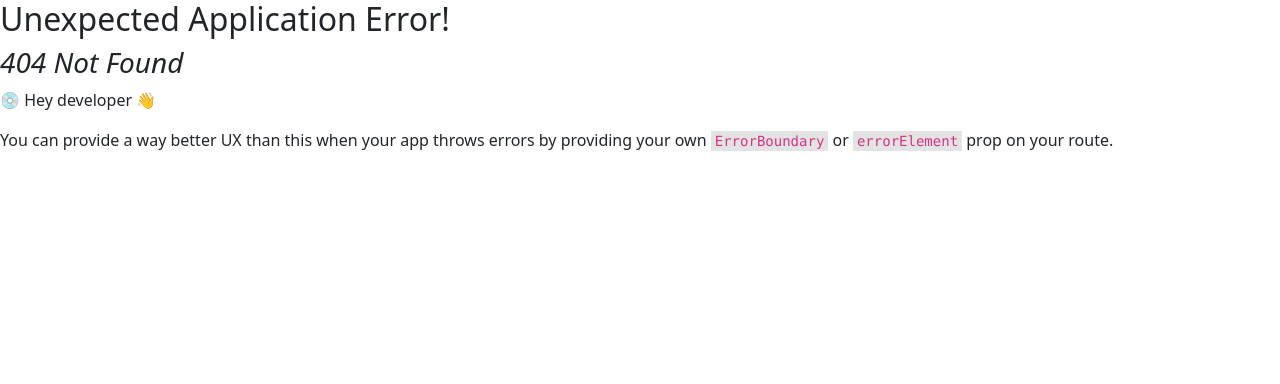
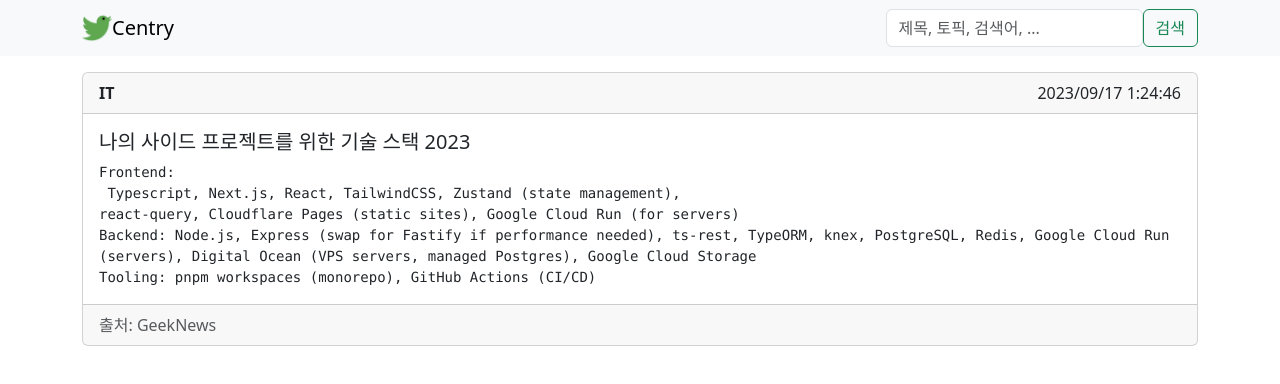
Before and after one commit to jacoblabs/centry, a React (Create React App) app in the folder centry-frontend/: page /1 in a window 1280 px wide. Before the commit this address had no page. Shown: the top 384 px of the page. Built offline with nearby package versions, Linux system fonts and the light colour scheme.

Commit message:
view page complete

```diff
--- a/centry-frontend/package.json
+++ b/centry-frontend/package.json
@@ -11,6 +11,7 @@
     "@types/react": "^18.2.20",
     "@types/react-dom": "^18.2.7",
     "bootstrap": "^5.3.1",
+    "dayjs": "^1.11.9",
     "husky": "^8.0.3",
     "lint-staged": "^14.0.1",
     "react": "^18.2.0",
--- a/centry-frontend/src/App.tsx
+++ b/centry-frontend/src/App.tsx
@@ -1,7 +1,8 @@
 import React, { useState, useEffect } from 'react'
 import 'bootstrap/dist/css/bootstrap.min.css'
 
-import Home from './Home'
+import HomePage from './HomePage'
+import ViewPage from './ViewPage'
 import {
   IDocumentService,
   IDocumentRepository,
@@ -13,7 +14,7 @@
   createBrowserRouter,
   RouterProvider,
 } from "react-router-dom";
-
+import { Document } from '../types/document';
 
 function App() {
   // State
@@ -46,7 +47,14 @@
       path: "/",
       element: <>
       <HomeNav />
-      <Home documents={documents} />
+      <HomePage documents={documents} />
+    </>,
+    },
+    {
+      path: "/:id",
+      element: <>
+      <HomeNav />
+      <ViewPage documentService={documentService} />
     </>,
     },
   ]);
--- a/centry-frontend/src/HomeNav.tsx
+++ b/centry-frontend/src/HomeNav.tsx
@@ -20,7 +20,6 @@
   }
 
   const handleClick = () => {
-    console.log(1234)
     if(keyword){
     navigate({
       pathname: "/",
@@ -33,7 +32,7 @@
   }
 
   return (
-    <Navbar bg="light" expand="lg">
+    <Navbar bg="light" expand="lg" fixed="top">
       <Container>
         <Navbar.Brand href="/">
           <img
--- a/centry-frontend/src/Home.tsx
+++ b/centry-frontend/src/HomePage.tsx
@@ -4,17 +4,31 @@
 import Col from 'react-bootstrap/Col'
 import Image from 'react-bootstrap/Image'
 import Button from 'react-bootstrap/Button'
-import { Component } from 'react'
+import { Component, useCallback } from 'react'
 import Nav from 'react-bootstrap/Nav'
 import { ListGroup } from 'react-bootstrap'
+import dayjs from 'dayjs'
 
 interface Props {
   documents?: Document[]
 }
 
 export default function (props: Props) {
+  const formatDate = (timestamp: number) => {
+    const dayDiff = dayjs().diff(timestamp, 'day')
+    if (dayDiff > 0) {
+      return `${dayDiff}일 전`
+    }
+
+    const hourDiff = dayjs().diff(timestamp, 'hour')
+    if(hourDiff > 0) {
+      return `${hourDiff}시간 전`
+    }
+    return '조금전'
+  }
+
   return (
-    <Container>
+    <Container style={{ marginTop: '72px' }}>
       <ListGroup as="ol" className="mt-3 mb-5">
         {props.documents?.map((document) => (
           <ListGroup.Item
@@ -24,7 +38,8 @@
             <div className="ms-2 me-auto d-flex flex-column">
               <div className="d-flex">
                 <div className="fw-bold flex-grow-1">{document.title}</div>
-                <div>{new Date(document.createdAt ?? 0).toString()}</div>
+                <div>{formatDate(document.createdAt ?? 0)}
+                </div>
               </div>
               <div
                 style={{
--- /dev/null
+++ b/centry-frontend/src/ViewPage.tsx
@@ -0,0 +1,52 @@
+import { useNavigation, useParams, useRoutes } from 'react-router-dom'
+import { IDocumentService } from './features/document/types'
+import { Document } from '../types/document'
+import { Button, Card, Container } from 'react-bootstrap'
+import { useEffect, useState } from 'react'
+import dayjs from 'dayjs'
+
+interface Props {
+  documentService: IDocumentService
+}
+
+const ViewPage = ({ documentService }: Props) => {
+  const { id } = useParams()
+  console.log(id)
+  const idNum = parseInt(id ?? '0')
+  const [doc, setDoc] = useState<Document | null>(null)
+
+  // const doc = documentService.getDocument({ id: idNum })
+  const pageNotFoundMessage = '문서를 찾을 수 없습니다.'
+  const failedToLoadDocument = '문서를 불러오는 도중 오류가 발생하였습니다.'
+  const date = dayjs(doc?.createdAt ?? 0).format('YYYY/MM/DD h:mm:ss')
+
+  useEffect(() => {
+    const func = async () => {
+      try {
+        const doc = await documentService.getDocument({ id: idNum })
+        setDoc(doc)
+      } catch (e) {
+        alert(failedToLoadDocument)
+      }
+    }
+    func()
+  }, [])
+
+  return (
+    <Container style={{ marginTop: '72px' }}>
+      <Card>
+        <Card.Header className="text-center d-flex justify-content-between">
+          <strong>{doc?.topic}</strong>
+          <div>{date}</div>
+        </Card.Header>
+        <Card.Body>
+          <Card.Title>{doc?.title}</Card.Title>
+          <Card.Text as="pre" style={{ whiteSpace: 'pre-wrap'}}>{doc?.content}</Card.Text>
+        </Card.Body>
+        <Card.Footer className="text-muted">출처: {doc?.origin}</Card.Footer>
+      </Card>
+    </Container>
+  )
+}
+
+export default ViewPage
--- a/centry-frontend/src/features/document/DocumentService.ts
+++ b/centry-frontend/src/features/document/DocumentService.ts
@@ -1,3 +1,4 @@
+import { Document } from '../../../types/document';
 import { IDocumentService, IDocumentRepository } from './types'
 
 interface ConstructorProps {
@@ -14,4 +15,8 @@
     async getDocumentList({ page = 0 }) {
         return this.documentRepository.getDocumentList({ page })
     }
+
+    async getDocument({ id }: { id: number; }) {
+        return this.documentRepository.getDocumentById(id)
+    }
 }
--- a/centry-frontend/src/features/document/MockDocumentRepository.ts
+++ b/centry-frontend/src/features/document/MockDocumentRepository.ts
@@ -1,8 +1,8 @@
 import { IDocumentRepository } from './types';
 import mockData from './mockdata.json';
+import { Document } from '../../../types/document';
 
 export class MockDocumentRepository implements IDocumentRepository {
-
     async getDocumentList({ page = 1 }) {
         let data: Document[] = []
 
@@ -14,4 +14,9 @@
 
         return data
     }
+
+    async getDocumentById(id: number) {
+        return (mockData as unknown as Document[])
+            .filter(doc => doc.id === id)[0] ?? null
+    }
 }
--- a/centry-frontend/src/features/document/mockdata.json
+++ b/centry-frontend/src/features/document/mockdata.json
@@ -2,18 +2,18 @@
   {
     "id": 1,
     "title": "나의 사이드 프로젝트를 위한 기술 스택 2023",
-        "content": "Frontend: Typescript, Next.js, React, TailwindCSS, Zustand (state management), react-query, Cloudflare Pages (static sites), Google Cloud Run (for servers)\nBackend: Node.js, Express (swap for Fastify if performance needed), ts-rest, TypeORM, knex, PostgreSQL, Redis, Google Cloud Run (servers), Digital Ocean (VPS servers, managed Postgres), Google Cloud Storage\nTooling: pnpm workspaces (monorepo), GitHub Actions (CI/CD)",
+    "content": "Frontend:\n Typescript, Next.js, React, TailwindCSS, Zustand (state management),\nreact-query, Cloudflare Pages (static sites), Google Cloud Run (for servers)\nBackend: Node.js, Express (swap for Fastify if performance needed), ts-rest, TypeORM, knex, PostgreSQL, Redis, Google Cloud Run (servers), Digital Ocean (VPS servers, managed Postgres), Google Cloud Storage\nTooling: pnpm workspaces (monorepo), GitHub Actions (CI/CD)",
     "origin": "GeekNews",
     "topic": "IT",
-        "createdAt": 1692498383482
+    "createdAt": 1694913886435
   },
   {
     "id": 2,
     "title": "리액트 프로젝트 테스트",
-        "content": "Frontend: Typescript, Next.js, React, TailwindCSS, Zustand (state management), react-query, Cloudflare Pages (static sites), Google Cloud Run (for servers)\nBackend: Node.js, Express (swap for Fastify if performance needed), ts-rest, TypeORM, knex, PostgreSQL, Redis, Google Cloud Run (servers), Digital Ocean (VPS servers, managed Postgres), Google Cloud Storage\nTooling: pnpm workspaces (monorepo), GitHub Actions (CI/CD)",
+    "content": "Frontend: Typescript, Next.js, React, TailwindCSS, Zustand (s   tate management), react-query, Cloudflare Pages (static sites), Google Cloud Run (for servers)\nBackend: Node.js, Express (swap for Fastify if performance needed), ts-rest, TypeORM, knex, PostgreSQL, Redis, Google Cloud Run (servers), Digital Ocean (VPS servers, managed Postgres), Google Cloud Storage\nTooling: pnpm workspaces (monorepo), GitHub Actions (CI/CD)",
     "origin": "GeekNews",
     "topic": "IT",
-        "createdAt": 1692498483482
+    "createdAt": 1694910300384
   },
   {
     "id": 3,
@@ -21,7 +21,7 @@
     "content": "Frontend: Typescript, Next.js, React, TailwindCSS, Zustand (state management), react-query, Cloudflare Pages (static sites), Google Cloud Run (for servers)\nBackend: Node.js, Express (swap for Fastify if performance needed), ts-rest, TypeORM, knex, PostgreSQL, Redis, Google Cloud Run (servers), Digital Ocean (VPS servers, managed Postgres), Google Cloud Storage\nTooling: pnpm workspaces (monorepo), GitHub Actions (CI/CD)",
     "origin": "GeekNews",
     "topic": "IT",
-        "createdAt": 1692498583482
+    "createdAt": 1694892314170
   },
   {
     "id": 4,
@@ -29,7 +29,7 @@
     "content": "Frontend: Typescript, Next.js, React, TailwindCSS, Zustand (state management), react-query, Cloudflare Pages (static sites), Google Cloud Run (for servers)\nBackend: Node.js, Express (swap for Fastify if performance needed), ts-rest, TypeORM, knex, PostgreSQL, Redis, Google Cloud Run (servers), Digital Ocean (VPS servers, managed Postgres), Google Cloud Storage\nTooling: pnpm workspaces (monorepo), GitHub Actions (CI/CD)",
     "origin": "GeekNews",
     "topic": "IT",
-        "createdAt": 1692498683482
+    "createdAt": 1694870721930
   },
   {
     "id": 5,
@@ -37,7 +37,7 @@
     "content": "Frontend: Typescript, Next.js, React, TailwindCSS, Zustand (state management), react-query, Cloudflare Pages (static sites), Google Cloud Run (for servers)\nBackend: Node.js, Express (swap for Fastify if performance needed), ts-rest, TypeORM, knex, PostgreSQL, Redis, Google Cloud Run (servers), Digital Ocean (VPS servers, managed Postgres), Google Cloud Storage\nTooling: pnpm workspaces (monorepo), GitHub Actions (CI/CD)",
     "origin": "GeekNews",
     "topic": "IT",
-        "createdAt": 1692498783482
+    "createdAt": 1694827530519
   },
   {
     "id": 6,
--- a/centry-frontend/src/features/document/types.ts
+++ b/centry-frontend/src/features/document/types.ts
@@ -1,7 +1,11 @@
+import { Document } from '../../../types/document';
+
 export interface IDocumentService {
     getDocumentList: ({ page } : { page?: number }) => Promise<Document[]>
+    getDocument: ({ id } : { id: number }) => Promise<Document | null>
 }
 
 export interface IDocumentRepository {
     getDocumentList: ({ page } : { page?: number }) => Promise<Document[]>
+    getDocumentById: (id: number) => Promise<Document | null>
 }
```
Also changed, not shown: 1 other file (tests, documents, lock files or other folders). Lines whose indentation alone changed are shown as unchanged.
